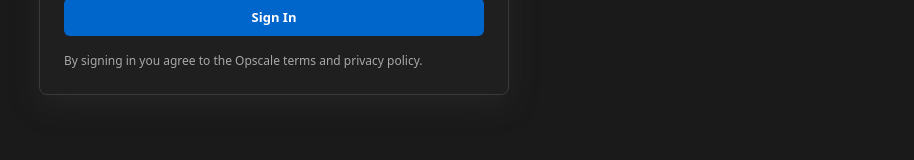
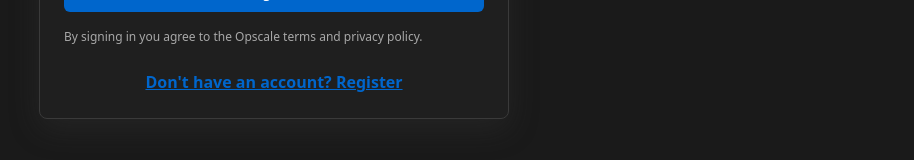
Before and after one commit to josephmabbinante-a11y/fbpa-ui, a React (Vite) app: page /login in a window 1280 px wide. Shown: the part 468-628 px from the top of the page, without its empty margins (366-1280 px from the left). Built offline with nearby package versions, Linux system fonts and the light colour scheme; no server answers.

Commit message:
modified:   src/pages/Login.jsx

```diff
--- a/src/pages/Login.jsx
+++ b/src/pages/Login.jsx
@@ -120,6 +120,9 @@ export default function Login() {
         <div style={{ marginTop: 16, fontSize: 12, color: t.textSecondary }}>
           By signing in you agree to the Opscale terms and privacy policy.
         </div>
+        <div style={{ marginTop: 24, textAlign: 'center' }}>
+          <a href="/register" style={{ color: t.accent, textDecoration: 'underline', fontWeight: 600 }}>Don't have an account? Register</a>
+        </div>
       </div>
     </div>
   );
```
